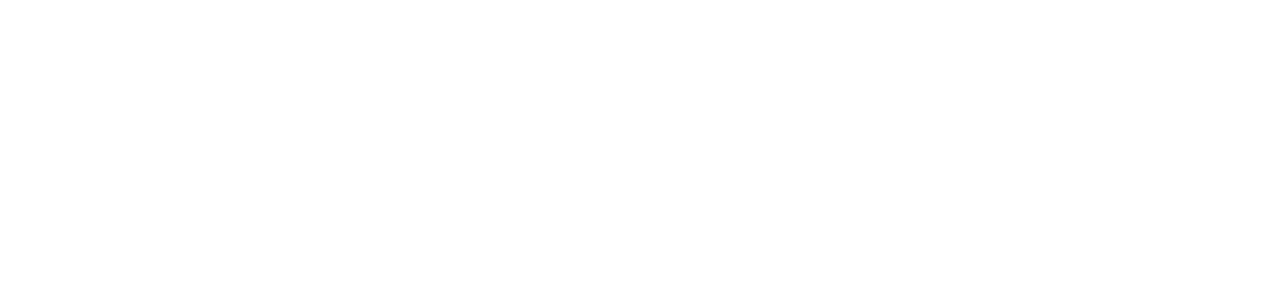
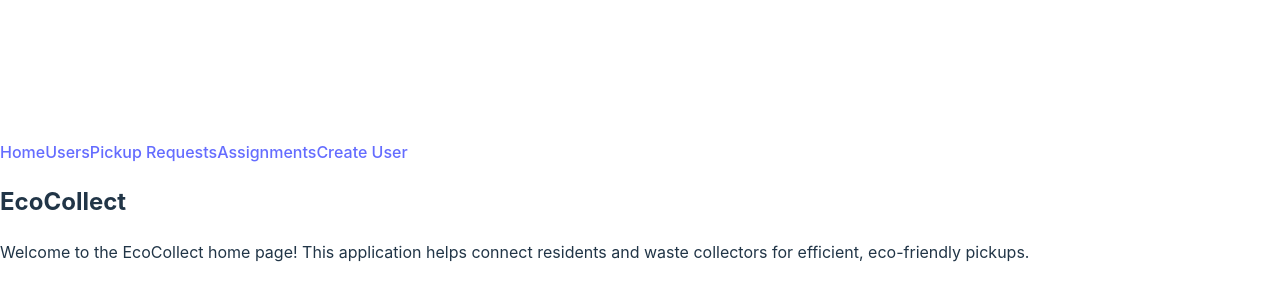
Before and after one commit to KaranjaNjiyo24/phase-4-project-ecocollect-frontend, a React (Vite) app: page / in a window 1280 px wide. Shown: the part 190-490 px from the top of the page. Built offline with nearby package versions, Linux system fonts and the light colour scheme.

Commit message:
Sets up router links on the webpage

```diff
--- a/src/App.jsx
+++ b/src/App.jsx
@@ -9,7 +9,29 @@
 import UserForm from "./components/UserForm";
 
 function App() {
+  return (
+    <Router>
+      {/* Navigation bar is styled by nav { ... } in EcoCollect.css */}
+      <nav>
+        <Link to="/">Home</Link>
+        <Link to="/users">Users</Link>
+        <Link to="/pickup-requests">Pickup Requests</Link>
+        <Link to="/assignments">Assignments</Link>
+        <Link to="/new-user">Create User</Link>
+      </nav>
 
+      {/* Main container for the page content */}
+      <div className="container">
+        <Routes>
+          <Route path="/" element={<Home />} />
+          <Route path="/users" element={<UsersPage />} />
+          <Route path="/pickup-requests" element={<PickupRequestsPage />} />
+          <Route path="/assignments" element={<AssignmentsPage />} />
+          <Route path="/new-user" element={<UserForm />} />
+        </Routes>
+      </div>
+    </Router>
+  );
 }
 
 export default App
```
